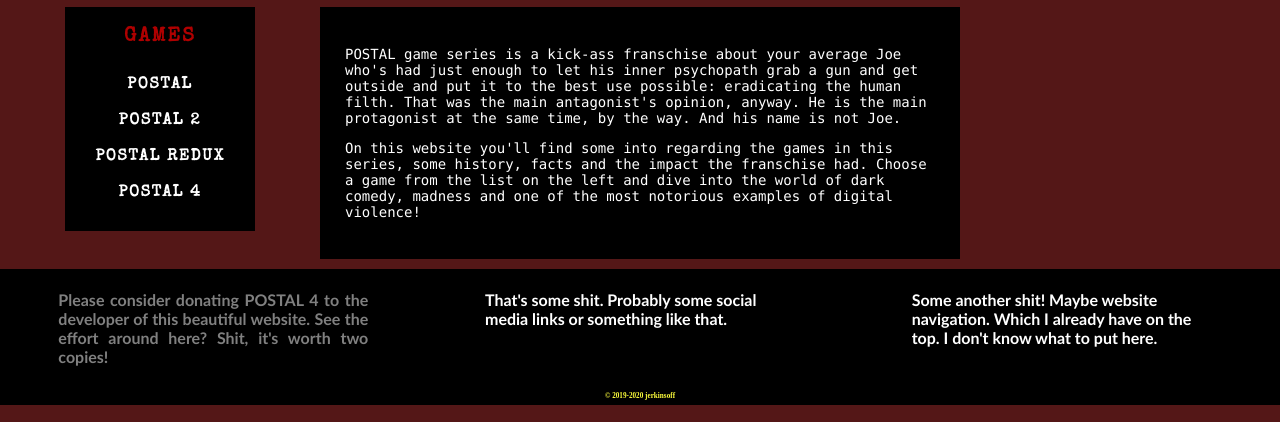
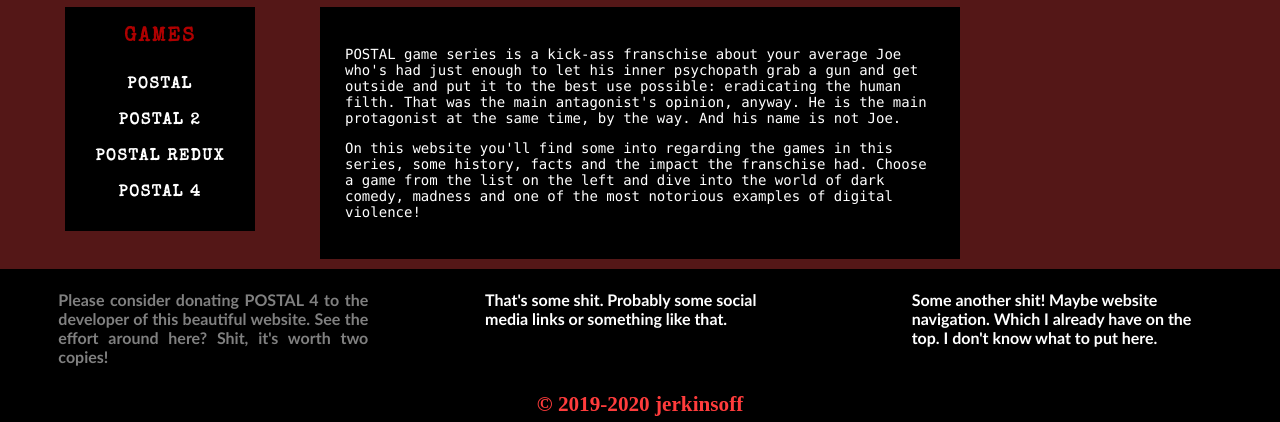
Before and after one commit to LP5/postal-hub, a plain HTML site: page index.html in a window 1280 px wide. Shown: the part 381-803 px from the top of the page. Drawn offline with nearby package versions, Linux system fonts and the light colour scheme; a script that the page names is missing.

Commit message:
Update main.css

```diff
--- a/css/main.css
+++ b/css/main.css
@@ -191,8 +191,8 @@ footer div {
 }
 
 .copyrightName {
-	color: rgba(255, 255, 60, 1);
-	font-size: 0.9vh;
+	color: rgba(255, 60, 60, 1);
+	font-size: calc(14px + 0.9vh);
 	font-weight: bold;
 	margin: auto;
 	padding: var(--footer-padding);
```
